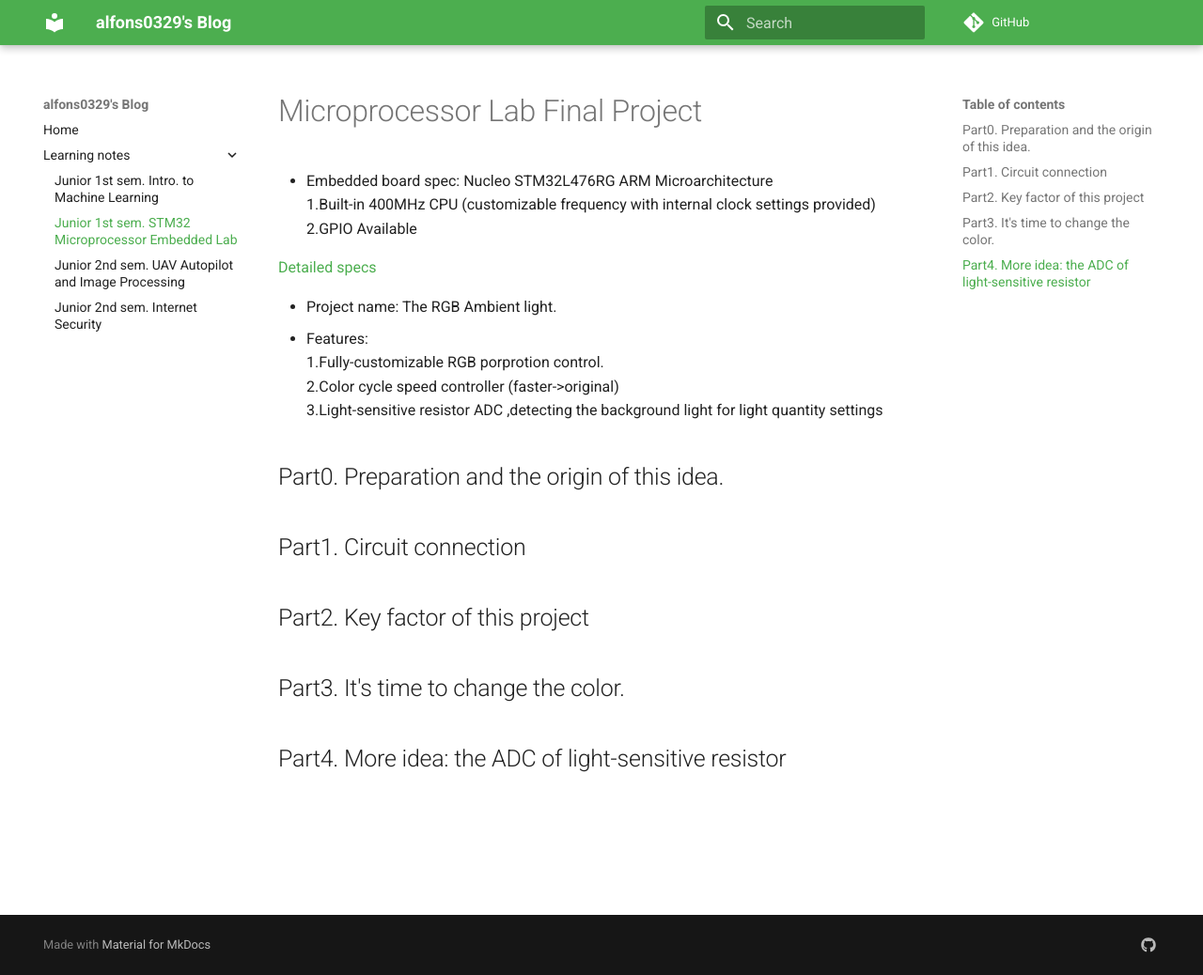
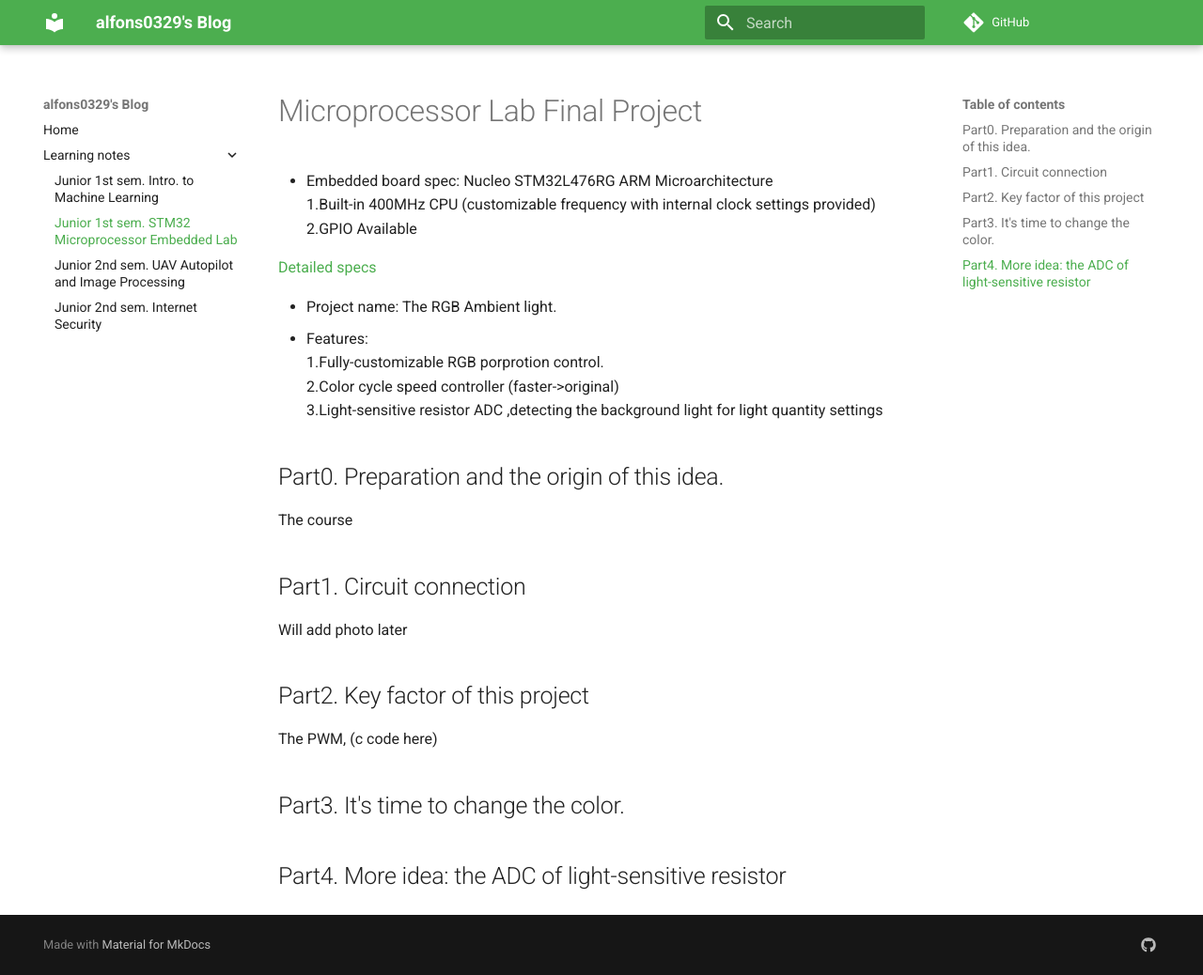
Before and after one commit to Alfons0329/afhwu0329.github.io, an MkDocs documentation site: the page built from docs/univ_notes/mpslab/mpslab.md, in a window 1280 px wide and 1038 px high. Shown: the whole window at 94% size. Built offline with MkDocs 1.6.1 and Material for MkDocs 9.7.7, drawn with Linux system fonts in a browser that asks for light colours; comment, search, counter and statistics services are not loaded; old or Windows-style settings are respelled for this version of MkDocs.

Commit message:
Auto update this repository

```diff
--- a/docs/univ_notes/mpslab/mpslab.md
+++ b/docs/univ_notes/mpslab/mpslab.md
@@ -13,9 +13,16 @@
 
 ## Part0. Preparation and the origin of this idea.
 
+The course
+
 ## Part1. Circuit connection
 
+Will add photo later
+
 ## Part2. Key factor of this project
+
+The PWM,
+(c code here)
 
 ## Part3. It's time to change the color.
 
```
Also changed, not shown: site/search/search_index.json, site/univ_notes/mpslab/mpslab/index.html.
